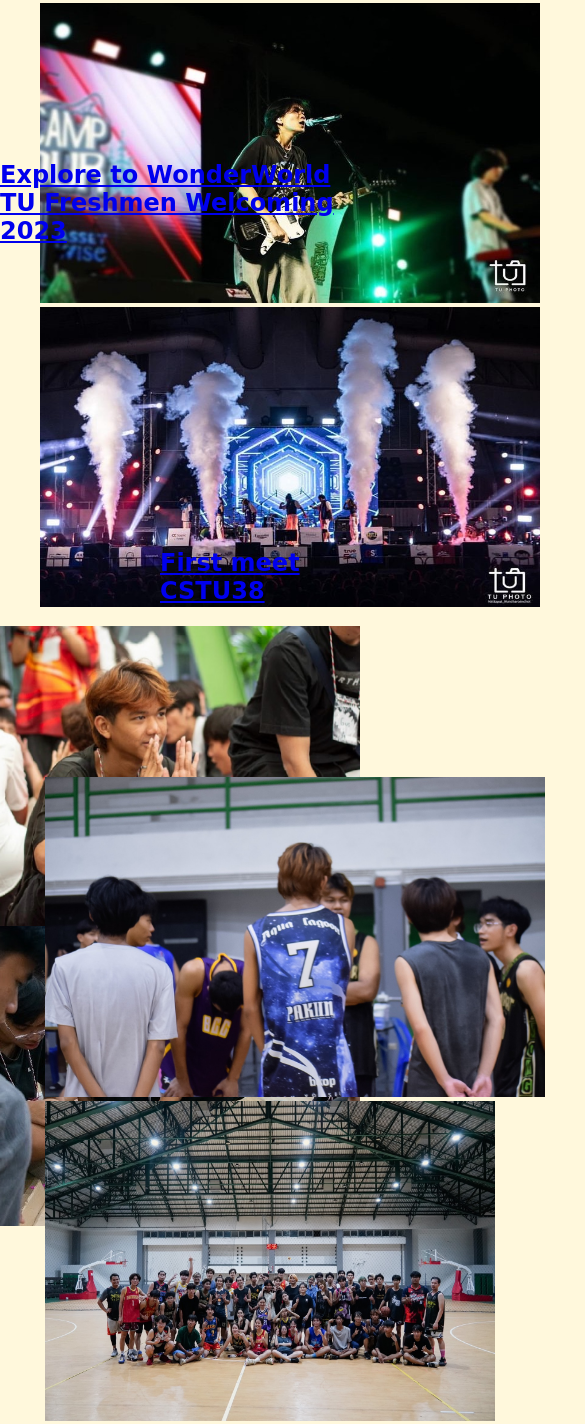
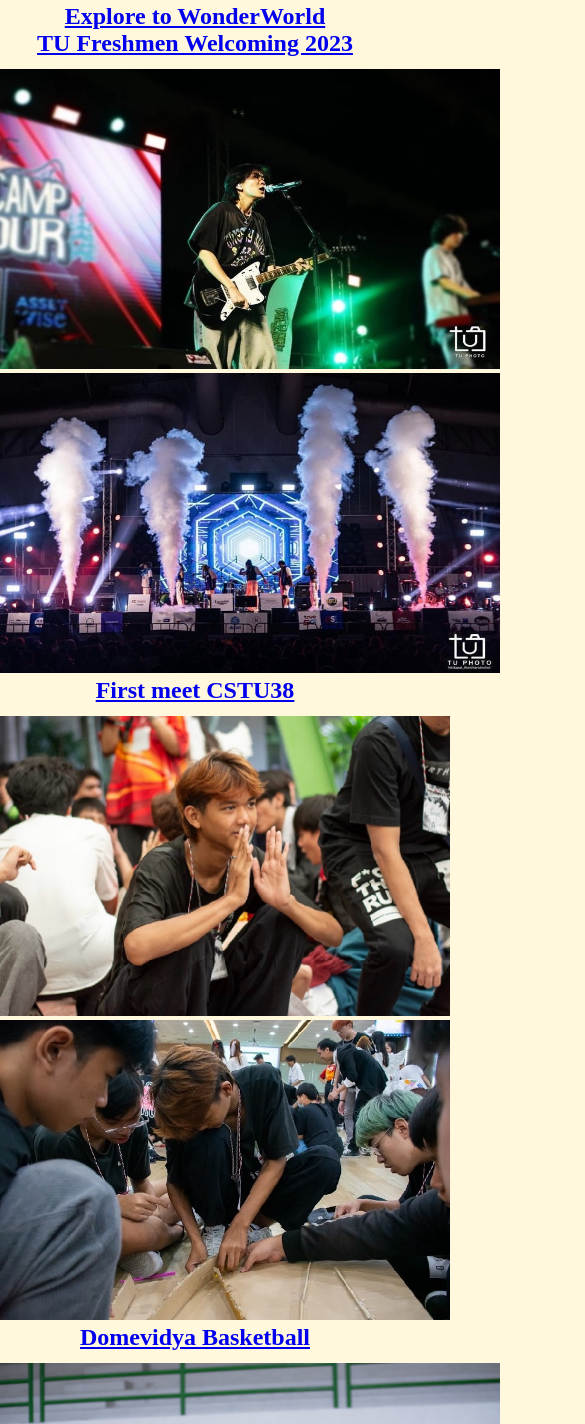
Before and after one commit to pakinz007x/MyCSTUPassport-6609650558, a plain HTML site: page html/Myactivity.html in a window 390 px wide. Shown: the part 67-1491 px from the top of the page, 585 px wide, since content can reach past the window. Drawn offline with Linux system fonts and the light colour scheme.

Commit message:
Responsive Web

```diff
--- a/css/cssactivity.css
+++ b/css/cssactivity.css
@@ -27,53 +27,13 @@ nav {
     color:#fff;
     text-decoration: none;
 }
-img {
-    margin-left: 20px;
-}
 body {
     background-color: cornsilk;
 }
+.firstmeet {
+    margin-top: 12px
+    margin-bottom: 12px
+}
 h2 {
-    font-family: cursive;
+    margin-bottom: 12px;
 }
-.dept {
-    margin-left: 20px;
-    margin-bottom: 15px;
-}
-.dept h2 {
-    position: absolute;
-    height: 50%;
-    top: 27%;
-    bottom: 0;
-    right: 50px;
-    border-radius: 10%;
-}
-.firstmeet
-{
-    margin-right: 30px;
-}
-.firstmeet h2 {
-    position: absolute;
-    height: 50%;
-    top: 73%;
-    bottom: 0;
-    left: 160px;
-    border-radius: 10%;
-}
-.bas {
-    position: absolute;
-    height: 50%;
-    top: 100%;
-    bottom: 0;
-    left: 25px;
-    border-radius: 10%;
-}
-.bas h2 {
-    position:absolute;
-    height: 50%;
-    top: 40%;
-    bottom: 0;
-    left: 1130px;
-    border-radius: 0%;
-    width: 1000px;
-}
--- a/css/style.css
+++ b/css/style.css
@@ -43,3 +43,7 @@ nav {
     color:#fff;
     text-decoration: none;
 }
+@media only screen and (max-width: 800px)
+    [class*="col-"] {
+    width: 100%;
+  }
--- a/html/Myactivity.html
+++ b/html/Myactivity.html
@@ -16,6 +16,7 @@
                 <li><a link href="Myadvisor.html">My Advisor</a></li>
             </ul>
         </nav>
+        <center>
         <div class="dept">
             <h2><a href="explore.html">Explore to WonderWorld<br>
                 TU Freshmen Welcoming 2023</a></h2>
@@ -23,14 +24,15 @@
              <img src="../image/first meet.jpg" width="500" height="300">
         </div>
         <div class="firstmeet">
-            <img src="../image/cstu fm.jpg" width="450" height="300" align="right">
-            <img src="../image/cstu fm1.jpg" width="450" height="300" align="right">
             <h2><a href="firstmeet.html">First meet CSTU38</a></h2>
+            <img src="../image/cstu fm.jpg" width="450" height="300">
+            <img src="../image/cstu fm1.jpg" width="450" height="300">
         </div>
         <div class="bas">
             <h2><a href="domevidya.html">Domevidya Basketball</a></h2>
             <img src="../image/bkb.jpg" width="500" height="320">
             <img src="../image/bkb1.jpg" width="450" height="320">
         </div>
+        </center>
     </body>
 </html>
```
Also changed, not shown: index.html (+18 -3 lines).
